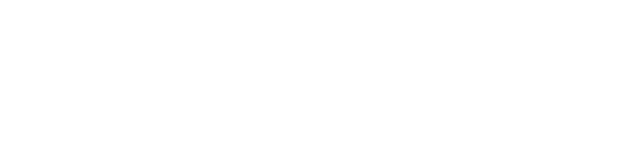
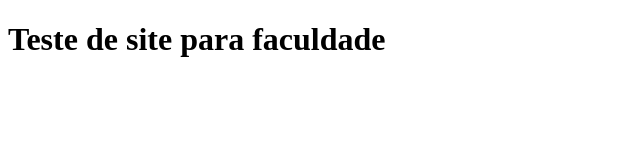
Before and after one commit to Carlos5456/sitefaculdade, a plain HTML site: page index.html in a window 1280 px wide. Shown: the whole page, without its empty margins (0-640 px from the left). Drawn offline with Linux system fonts and the light colour scheme.

Commit message:
modified:   index.html

```diff
--- a/index.html
+++ b/index.html
@@ -7,7 +7,7 @@
 </head>
 <body>
 
-
+<h1>Teste de site para faculdade</h1>
 
 </body>
 </html>
```
